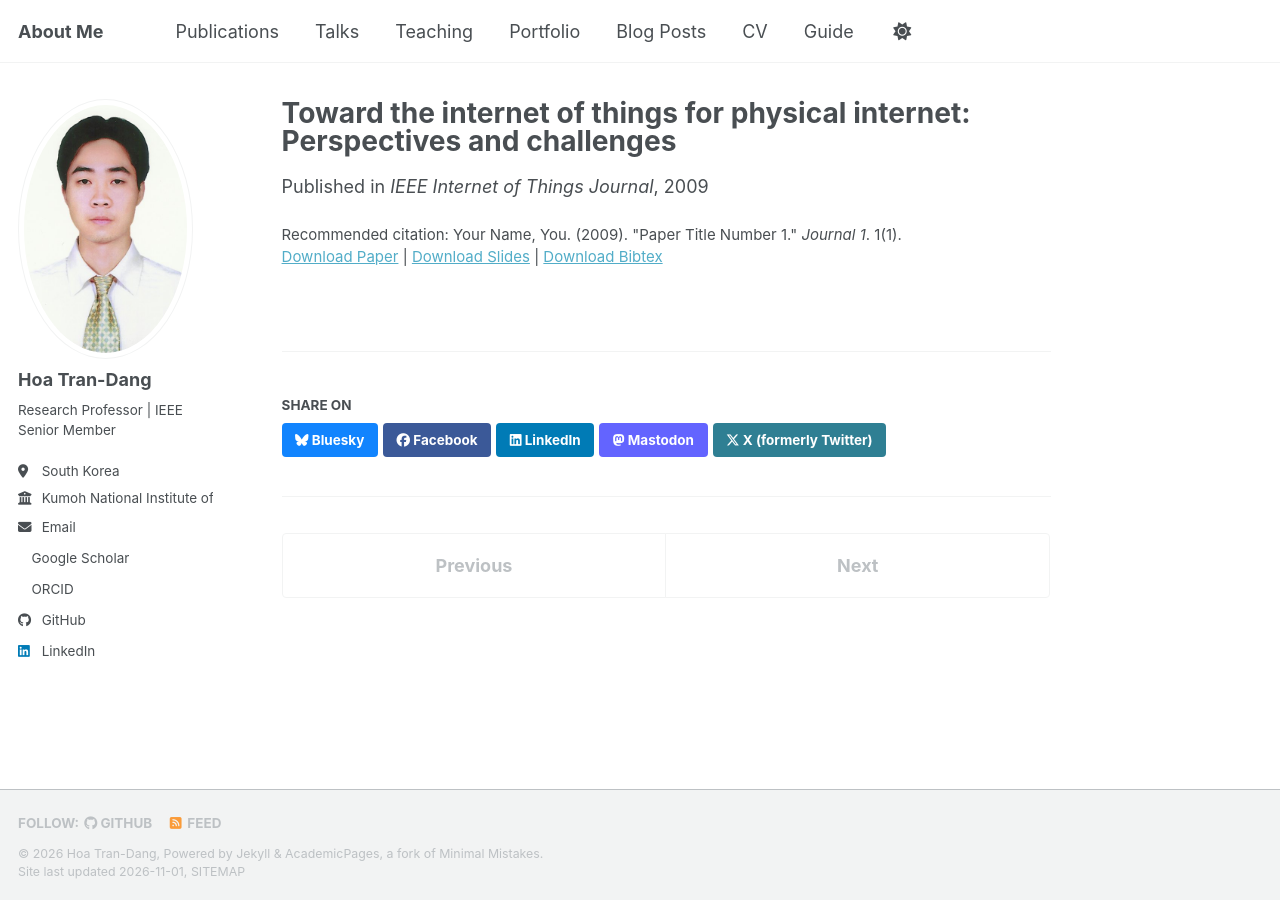
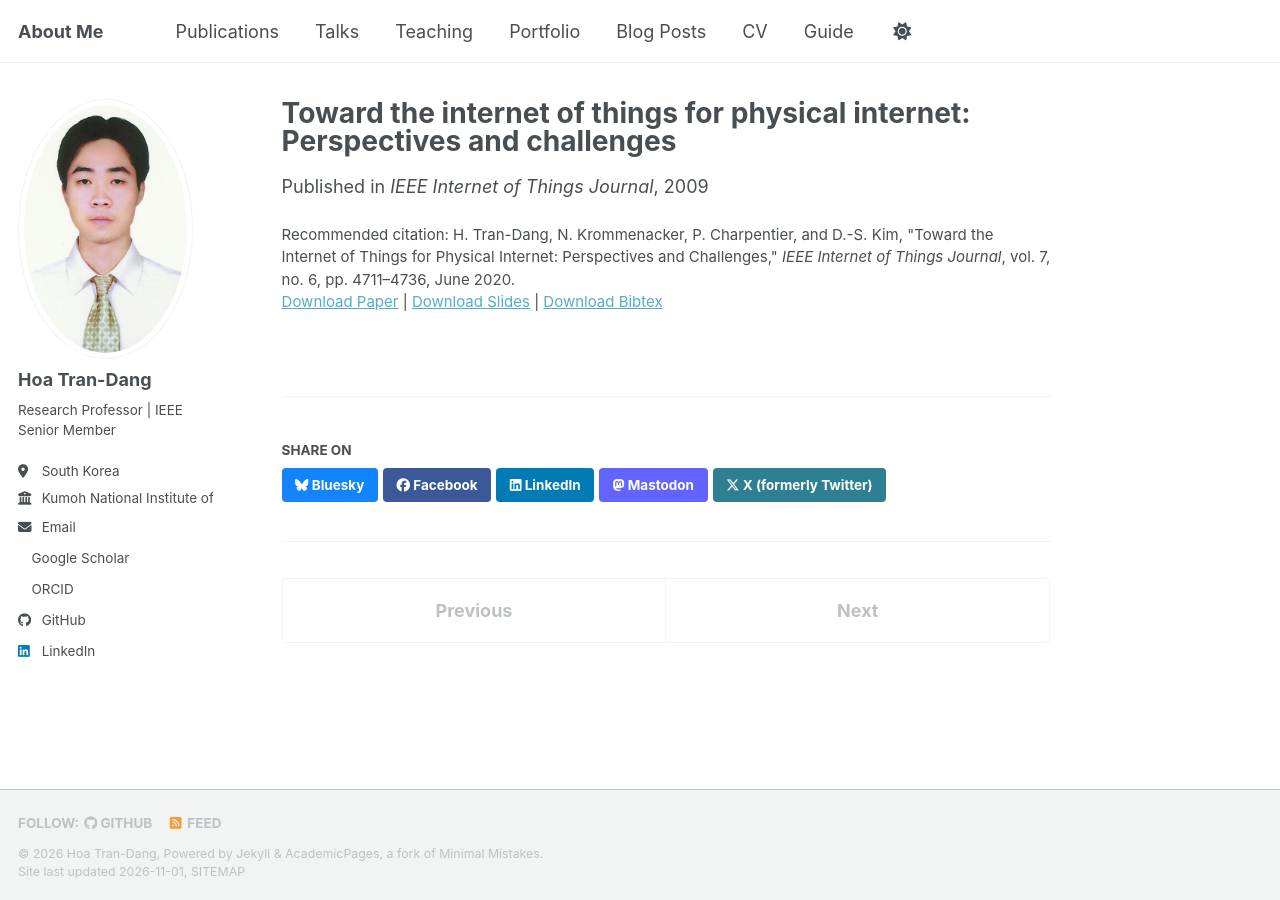
Before and after one commit to trandanghoa/trandanghoa.github.io, a Jekyll site: the page built from _publications/2009-10-01-paper-title-number-1.md, in a window 1280 px wide. Built offline with Jekyll 4.4.1, drawn with Linux system fonts in a browser that asks for light colours; a script bundle is joined from its source files by our own code; a style sheet for code colours, icons or effects is not loaded.

Commit message:
Update 2009-10-01-paper-title-number-1.md

```diff
--- a/_publications/2009-10-01-paper-title-number-1.md
+++ b/_publications/2009-10-01-paper-title-number-1.md
@@ -7,7 +7,7 @@ excerpt: 'This paper is about the number 1. The number 2 is left for future work
 date: 2009-10-01
 venue: 'IEEE Internet of Things Journal'
 slidesurl: 'https://academicpages.github.io/files/slides1.pdf'
-paperurl: 'https://academicpages.github.io/files/paper1.pdf'
+paperurl: '[https://academicpages.github.io/files/paper1.pdf](https://doi.org/10.1109/JIOT.2020.2971736)'
 bibtexurl: 'https://academicpages.github.io/files/bibtex1.bib'
-citation: 'Your Name, You. (2009). &quot;Paper Title Number 1.&quot; <i>Journal 1</i>. 1(1).'
+citation: 'H. Tran-Dang, N. Krommenacker, P. Charpentier, and D.-S. Kim, "Toward the Internet of Things for Physical Internet: Perspectives and Challenges," <i>IEEE Internet of Things Journal</i>, vol. 7, no. 6, pp. 4711–4736, June 2020.'
 ---
```
